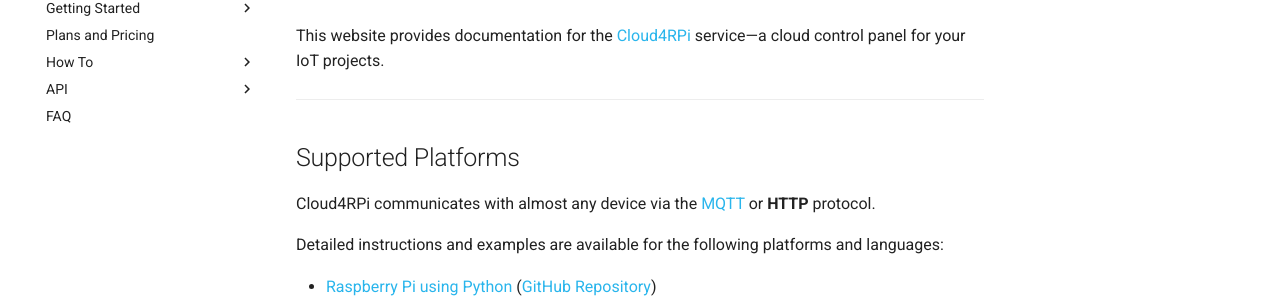
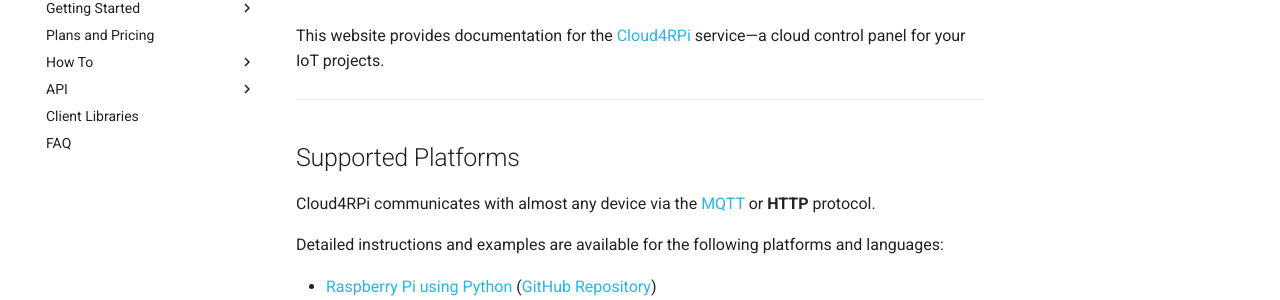
Before and after one commit to cloud4rpi/docs, an MkDocs documentation site: the page built from docs/index.md, in a window 1280 px wide. Shown: the part 157-457 px from the top of the page. Built offline with MkDocs 1.6.1 and Material for MkDocs 9.7.7, drawn with Linux system fonts in a browser that asks for light colours; comment, search, counter and statistics services are not loaded.

Commit message:
Add document

```diff
--- a/mkdocs.yml
+++ b/mkdocs.yml
@@ -22,6 +22,7 @@
     - Python Library: api/python.md
     - MQTT Protocol: api/mqtt.md
     - HTTP Protocol: api/http.md
+- Client Libraries: client-libraries.md
 - FAQ: faq.md
 
 markdown_extensions:
```
Also changed, not shown: docs/client-libraries.md (added).
